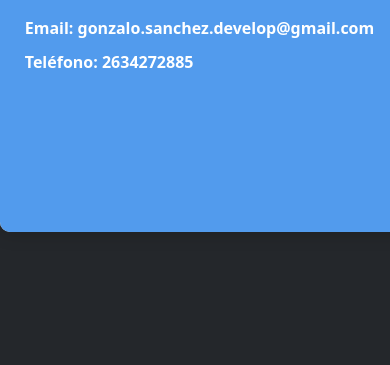
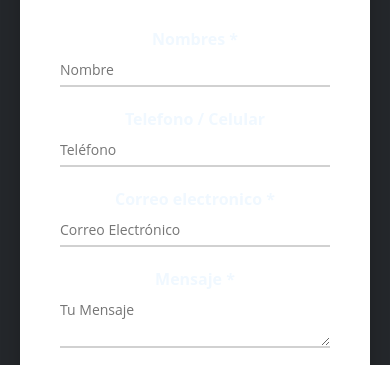
Before and after one commit to GonzaloSanchezz/primerProyectoPruebas, a website: page paginas/foro.html in a window 390 px wide. Shown: the part 730-1095 px from the top of the page. Drawn offline with nearby package versions, Linux system fonts and the light colour scheme; a web font is replaced by a local one.

Commit message:
responsive-formulario

```diff
--- a/paginas/foro.html
+++ b/paginas/foro.html
@@ -67,16 +67,16 @@
               <h2>Envia un mensaje</h2>
               <div class="user_info">
                   <label for="names">Nombres *</label>
-                  <input type="text" id="names">
+                  <input placeholder="Nombre" type="text" id="names">
 
                   <label for="phone">Telefono / Celular</label>
-                  <input type="text" id="phone">
+                  <input placeholder="Teléfono" type="text" id="phone">
 
                   <label for="email">Correo electronico *</label>
-                  <input type="text" id="email">
+                  <input placeholder="Correo Electrónico" type="text" id="email">
 
                   <label for="mensaje">Mensaje *</label>
-                  <textarea id="mensaje"></textarea>
+                  <textarea placeholder="Tu Mensaje" id="mensaje"></textarea>
 
                   <input type="button" value="Enviar Mensaje" id="btnSend">
               </div>
--- a/scss/style.scss
+++ b/scss/style.scss
@@ -150,7 +150,7 @@
 // formulario de foro //
 
 .form_wrap{
-    width: 1050px;
+    width: 950px;
     height: 530px;
     margin: 50px auto;
     display: flex;
@@ -560,6 +560,17 @@ a:hover{
         font-size: 18px;
         padding-left: 20px;
     }
+    .form_wrap{
+        flex-direction: column;
+        width: 550px;
+        height: 800px;
+    }
+    .cantact_info{
+        width: 100%;
+    }
+    form.form_contact{
+        width: 100%;
+    }
     #fotoMia{
         height: 300px;
         border: solid black 3px;
@@ -648,6 +659,17 @@ a:hover{
         font-size: 13px;
         padding-bottom: 5px;
     }
+    .form_wrap{
+        flex-direction: column;
+        width: 350px;
+        height: 800px;
+    }
+    .cantact_info{
+        width: 100%;
+    }
+    form.form_contact{
+        width: 100%;
+    }
     footer{
         padding-top: 10px;
         padding-bottom: 10px;
@@ -669,6 +691,10 @@ a:hover{
     .grid{
         display: flex;
         flex-direction: column;
+    }
+    .card{
+        width: 300px;
+        height: 400px;
     }
     .imagen_carrusel{
         padding-top: 50px;
```
Also changed, not shown: style/style.css, 1 other file.
